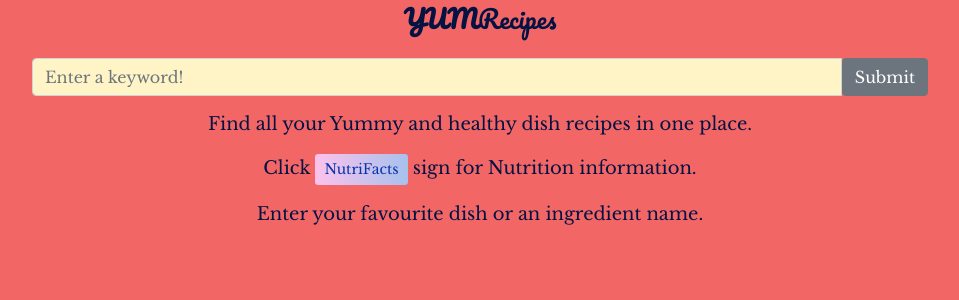
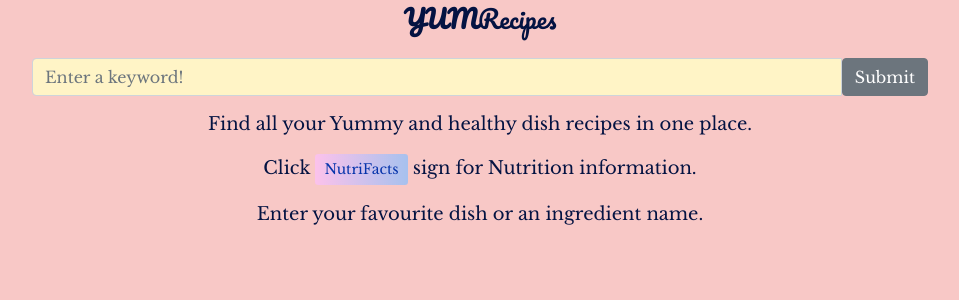
Before and after one commit to AdiBev/Recipe-Finder, a React (Create React App) app: page / in a window 1280 px wide. Shown: the top 300 px of the page, without its empty margins (160-1119 px from the left). Built offline with nearby package versions, Linux system fonts and the light colour scheme; no server answers; a web font is replaced by a local one; what react-emotion would draw is missing.

Commit message:
background color changed

```diff
--- a/public/index.css
+++ b/public/index.css
@@ -11,7 +11,7 @@ body {
   font-family: "Libre Baskerville", serif;
   color: #041342;
   font-size: 18px;
-  background-color: #f26666;
+  background-color: #f3989487;
 }
 
 .container {
```
